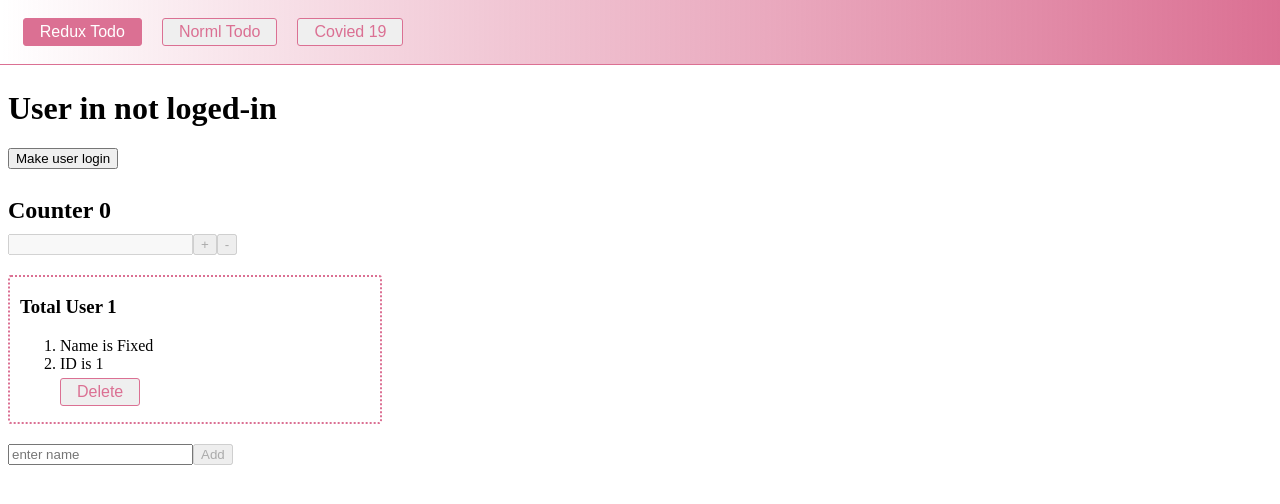
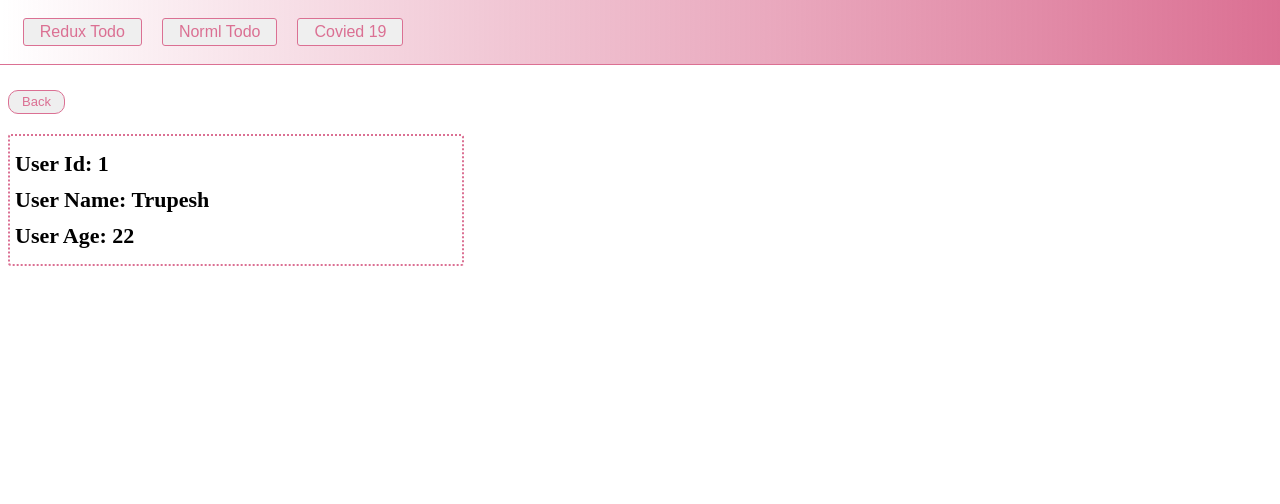
Before and after one commit to Corey-Peyton/react-redux, a React (Create React App) app: page /basic-redux/1 in a window 1280 px wide. Before the commit this address led to /basic-redux. Shown: the top 504 px of the page. Built offline with nearby package versions, Linux system fonts and the light colour scheme.

Commit message:
User Vew Added

```diff
--- a/src/App.js
+++ b/src/App.js
@@ -10,6 +10,7 @@ import {
 } from "react-router-dom";
 import Manu from "./nav-manu";
 import DatailApi from "./details-api";
+import UserDetail from "./user-detail";
 
 function App() {
   return (
@@ -18,6 +19,9 @@ function App() {
       <Switch>
         <Route exact path="/basic-redux">
           <BasicRedux />
+        </Route>
+        <Route exact path="/basic-redux/:id">
+          <UserDetail />
         </Route>
         <Route path="/normal-todo">
           <Todo />
--- a/src/basic-redux.js
+++ b/src/basic-redux.js
@@ -3,9 +3,11 @@ import { useSelector, useDispatch } from "react-redux";
 import { inc, dec, log, storename, removename } from "./action";
 import styled from "styled-components";
 import { v4 as uuidv4 } from "uuid";
+import { useHistory } from "react-router";
 
 function BasicRedux() {
   const dispatch = useDispatch();
+  const history = useHistory();
   const [num, setnum] = useState();
   const [name, setName] = useState("");
 
@@ -26,6 +28,7 @@ function BasicRedux() {
       storename({
         Id: uuidv4(),
         Name: name,
+        Age: 25,
       })
     );
     setName("");
@@ -61,8 +64,13 @@ function BasicRedux() {
           console.log(profile);
           return (
             <ol key={i}>
-              <li>{`Name is ${profile.Name}`}</li>
-              <li>{`ID is ${profile.Id}`}</li>
+              <li>{`Name is: ${profile.Name}`}</li>
+              <li>{`ID is: ${profile.Id}`}</li>
+              <DeleteButton
+                onClick={() => history.push(`/basic-redux/${profile.Id}`)}
+              >
+                Veiw
+              </DeleteButton>
               <DeleteButton onClick={() => dispatch(removename(profile.Id))}>
                 Delete
               </DeleteButton>
--- a/src/details-api.js
+++ b/src/details-api.js
@@ -27,17 +27,16 @@ function DatailApi() {
     <TopContainer>
       <Backbutton onClick={() => history.goBack()}>Back</Backbutton>
 
-      { StateDatail?.map((datails, i)=> {
-        console.log(datails);
-        return(
-        <ItemBox key={i}>
-          <State>{datails?.state}</State>
-          <Datails>{`Active cases ${datails?.active}`}</Datails>
-          <Datails>{`Recovered ${datails?.recovered}`}</Datails>
-          <Datails>{`Deaths ${datails?.deaths}`}</Datails>
-          <Datails>{`Last Updated Time ${datails?.lastupdatedtime}`}</Datails>
-        </ItemBox>
-        )
+      {StateDatail?.map((datails, i) => {
+        return (
+          <ItemBox key={i}>
+            <State>{datails?.state}</State>
+            <Datails>{`Active cases: ${datails?.active}`}</Datails>
+            <Datails>{`Recovered: ${datails?.recovered}`}</Datails>
+            <Datails>{`Deaths: ${datails?.deaths}`}</Datails>
+            <Datails>{`Last Updated Time: ${datails?.lastupdatedtime}`}</Datails>
+          </ItemBox>
+        );
       })}
     </TopContainer>
   );
--- a/src/reducer/userReducer.js
+++ b/src/reducer/userReducer.js
@@ -1,7 +1,7 @@
 /* eslint-disable import/no-anonymous-default-export */
 /* eslint-disable default-case */
 const intstate = {
-  user: [{ Id: '1', Name: "Fixed" }],
+  user: [{ Id: "1", Name: "Trupesh", Age: "22" }],
 };
 
 export default function (state = intstate, action) {
@@ -17,9 +17,7 @@ export default function (state = intstate, action) {
     case "REMOVE_NAME":
       return {
         ...state,
-        user: state.user.filter(
-          (tempName) => tempName.Id !== action.id
-        ),
+        user: state.user.filter((tempName) => tempName.Id !== action.id),
       };
     default:
       return state;
--- /dev/null
+++ b/src/user-detail.js
@@ -0,0 +1,58 @@
+import React, { useEffect, useState } from "react";
+import styled from "styled-components";
+import { useParams, useHistory } from "react-router-dom";
+import { useSelector, useDispatch } from "react-redux";
+
+function UserDetail() {
+  const history = useHistory();
+  const { id } = useParams();
+  const { user = [] } = useSelector((state) => state.userReduscer);
+
+  const curruntuser = user.filter((temp) => temp.Id === id);
+  console.log(curruntuser);
+  return (
+    <TopContainer>
+      <Backbutton onClick={() => history.goBack()}>Back</Backbutton>
+      {curruntuser.map((user, i) => {
+        return (
+          <ItemBox key={i}>
+            <Datails>{`User Id: ${user?.Id}`}</Datails>
+            <Datails>{`User Name: ${user?.Name}`}</Datails>
+            <Datails>{`User Age: ${user?.Age}`}</Datails>
+          </ItemBox>
+        );
+      })}
+    </TopContainer>
+  );
+}
+
+// styled component
+
+const TopContainer = styled.div`
+  margin: 90px 0;
+`;
+
+const Datails = styled.h2`
+  font-size: 22px;
+  margin: 10px 0;
+`;
+
+const Backbutton = styled.button`
+  color: palevioletred;
+  cursor: pointer;
+  font-size: 13px;
+  padding: 0.25em 1em;
+  border: 1px solid palevioletred;
+  border-radius: 10px;
+`;
+
+const ItemBox = styled.div`
+  width: 35%;
+  padding: 5px;
+  margin: 20px 10px 0 0;
+  border: 2px dotted palevioletred;
+  border-radius: 3px;
+  font-size: 18px;
+`;
+
+export default UserDetail;
```
